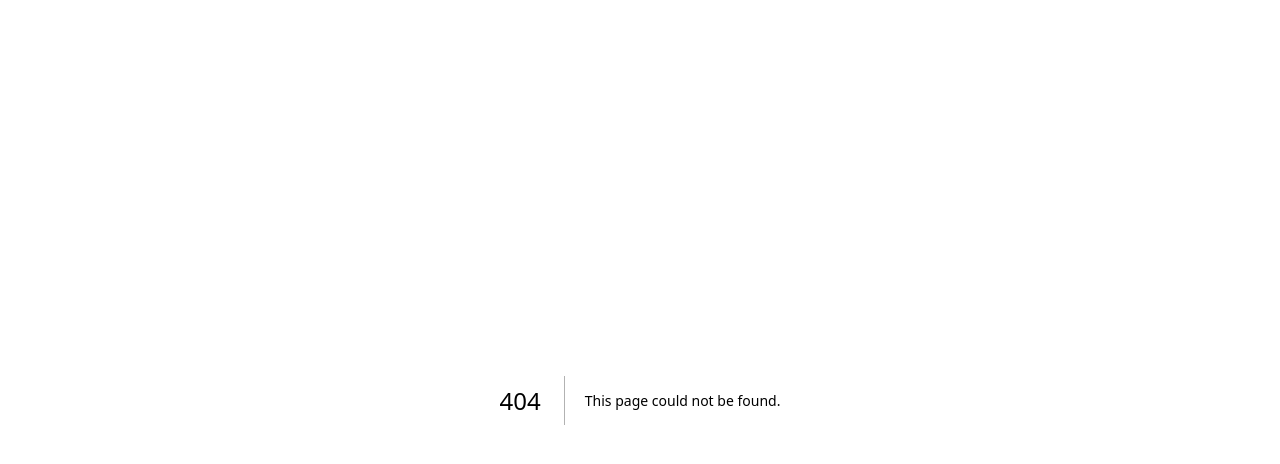
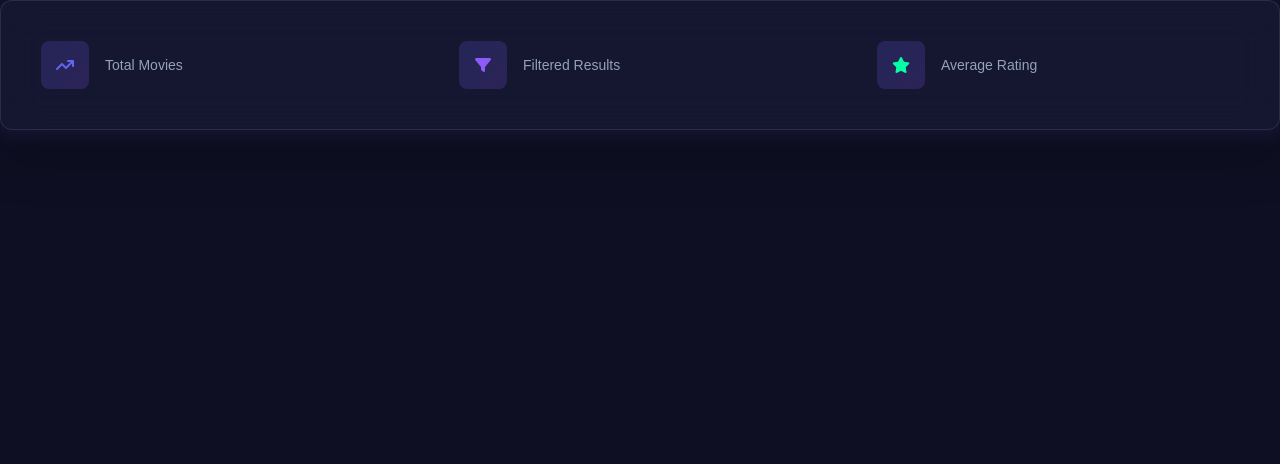
Before and after one commit to Utkarshkumar29/movie-recommendation-website, a Next.js app in the folder next-frontend/: page /components/StatsBar in a window 1280 px wide. Before the commit this address had no page. Shown: the top 464 px of the page. Built offline with nearby package versions, Linux system fonts and the light colour scheme.

Commit message:
popular page build start

```diff
--- a/next-frontend/app/components/RecommendationCard/page.tsx
+++ b/next-frontend/app/components/RecommendationCard/page.tsx
@@ -1,3 +1,5 @@
+'use client'
+
 import Image from 'next/image';
 import React, { useState } from 'react';
 
--- /dev/null
+++ b/next-frontend/app/components/StatsBar/page.tsx
@@ -0,0 +1,48 @@
+import React from 'react';
+
+
+const StatsBar = ({ totalMovies, filteredMovies, averageRating }) => {
+  const stats = [
+    {
+      icon: <i className="fa-solid fa-arrow-trend-up"></i>,
+      label: 'Total Movies',
+      value: totalMovies,
+      color: 'text-primary'
+    },
+    {
+      icon: <i className="fa-solid fa-filter"></i>,
+      label: 'Filtered Results',
+      value: filteredMovies,
+      color: 'text-secondary'
+    },
+    {
+      icon: <i className="fa-solid fa-star"></i>,
+      label: 'Average Rating',
+      value: averageRating?.toFixed(1),
+      color: 'text-accent'
+    }
+  ];
+
+  return (
+    <div className="glass-panel rounded-xl p-6">
+      <div className="grid grid-cols-1 sm:grid-cols-3 gap-6">
+        {stats?.map((stat, index) => (
+          <div
+            key={index}
+            className="flex items-center space-x-4 p-4 rounded-lg bg-muted/30 smooth-transition hover:bg-muted/50"
+          >
+            <div className={`w-12 h-12 rounded-lg bg-gradient-to-br from-primary/20 to-secondary/20 flex items-center justify-center ${stat?.color}`}>
+              {stat.icon}
+            </div>
+            <div className="flex-1">
+              <p className="text-sm text-muted-foreground">{stat?.label}</p>
+              <p className="text-2xl font-bold text-foreground">{stat?.value}</p>
+            </div>
+          </div>
+        ))}
+      </div>
+    </div>
+  );
+};
+
+export default StatsBar;
--- a/next-frontend/app/pages/popular-movies/page.tsx
+++ b/next-frontend/app/pages/popular-movies/page.tsx
@@ -1,5 +1,39 @@
+import Navbar from "@/app/components/navbar/page";
+import StatsBar from "@/app/components/StatsBar/page";
+import ThreeBackground from "@/app/components/ThreeBackground/page";
+
 const PopularMoviesPage = () => {
-    return <div>PopularMoviesPage</div>;
+    return (
+        <div className="min-h-screen bg-[#0f0f23] relative overflow-hidden">
+            <ThreeBackground />
+            <Navbar />
+
+            <main className="container mx-auto px-4 lg:px-8 pt-24 pb-16 flex flex-col gap-8 relative z-10">
+
+                <div className="space-y-4">
+              <div className="flex items-center space-x-3">
+                <div className="w-12 h-12 rounded-xl bg-gradient-to-br from-primary to-secondary flex items-center justify-center shadow-glow">
+                  <i class="fa-solid fa-arrow-trend-up"></i>
+                </div>
+                <div>
+                  <h1 className="text-3xl lg:text-4xl font-bold text-foreground">
+                    Popular Movies
+                  </h1>
+                  <p className="text-muted-foreground mt-1">
+                    AI-curated using trend analysis & rating patterns
+                  </p>
+                </div>
+              </div>
+            </div>
+
+            <StatsBar
+              totalMovies={20}
+              filteredMovies={10}
+              averageRating={5} />
+
+            </main>
+        </div>
+    )
 }
 
 export default PopularMoviesPage;
```
